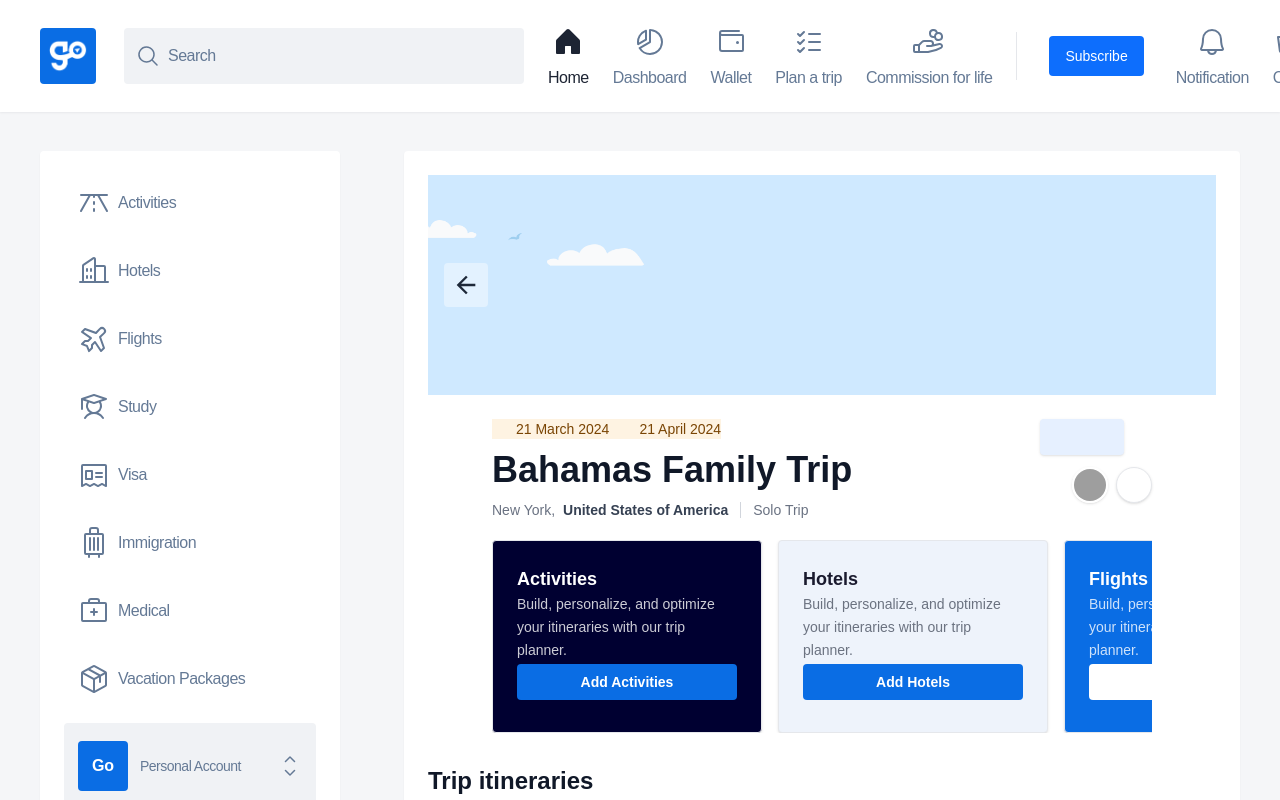
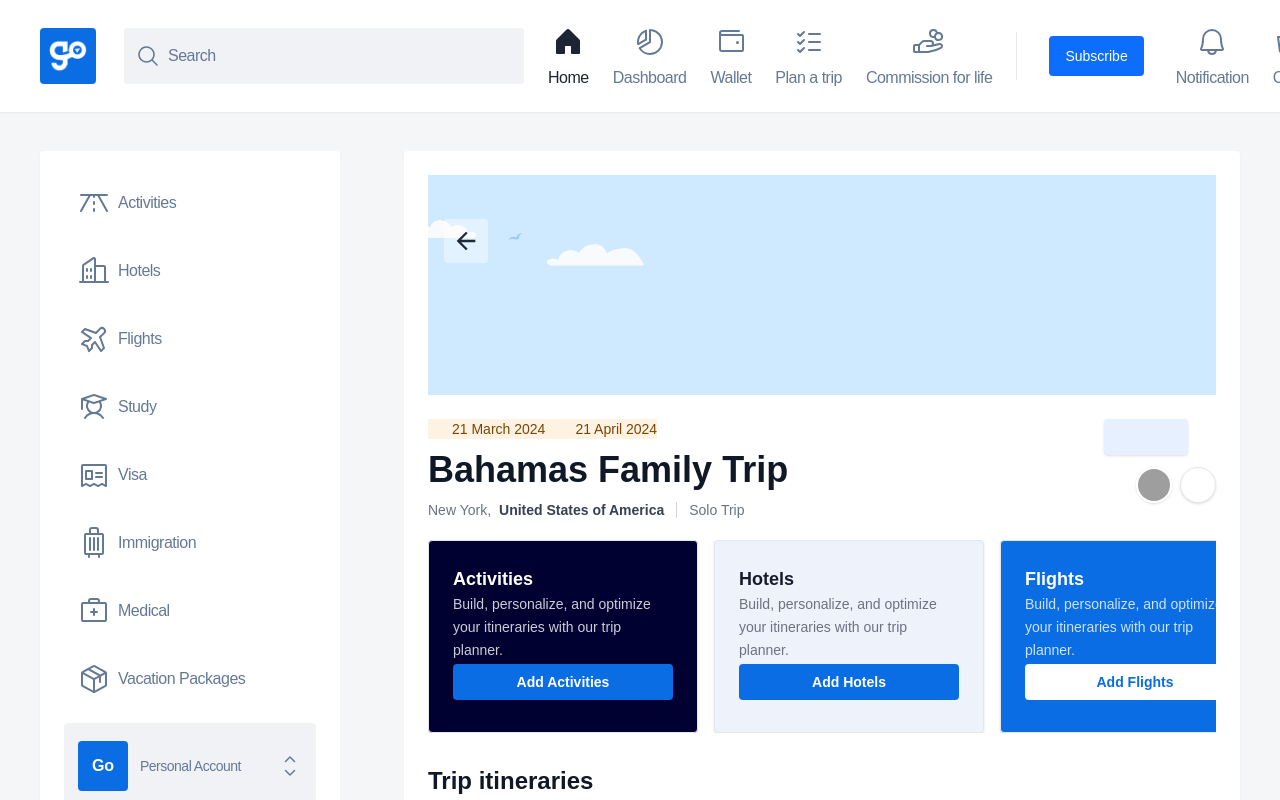
Before and after one commit to AdetolaEsther/travel-itinerary, a Next.js app: page / in a window 1280 px wide. Shown: the top 800 px of the page. Built offline with nearby package versions, Linux system fonts and the light colour scheme; grey boxes are pictures that could not be loaded; some icons are missing.

Commit message:
ui clean up

```diff
--- a/app/page.tsx
+++ b/app/page.tsx
@@ -79,7 +79,7 @@ export default function Home() {
                         className="object-cover"
                         priority
                     />
-                    <button className="absolute left-4 top-1/2 -translate-y-1/2 z-10 bg-white/40 rounded p-2">
+                    <button className="absolute left-4 top-[30%] -translate-y-1/2 z-10 bg-white/40 rounded p-2">
                         <Icon
                             icon="material-symbols:arrow-back"
                             width="28"
@@ -89,7 +89,7 @@ export default function Home() {
                     </button>
                 </div>
 
-                <div className="px-4 md:px-10 lg:px-16 py-6 flex flex-col gap-3">
+                <div className=" py-6 flex flex-col gap-3">
                     <div className="flex items-start justify-between gap-4">
                         <div className="flex flex-col gap-2 w-full">
                             <div className="flex items-center gap-2 w-fit text-[#7A4504] bg-[#fef3e2] text-sm font-medium">
```
